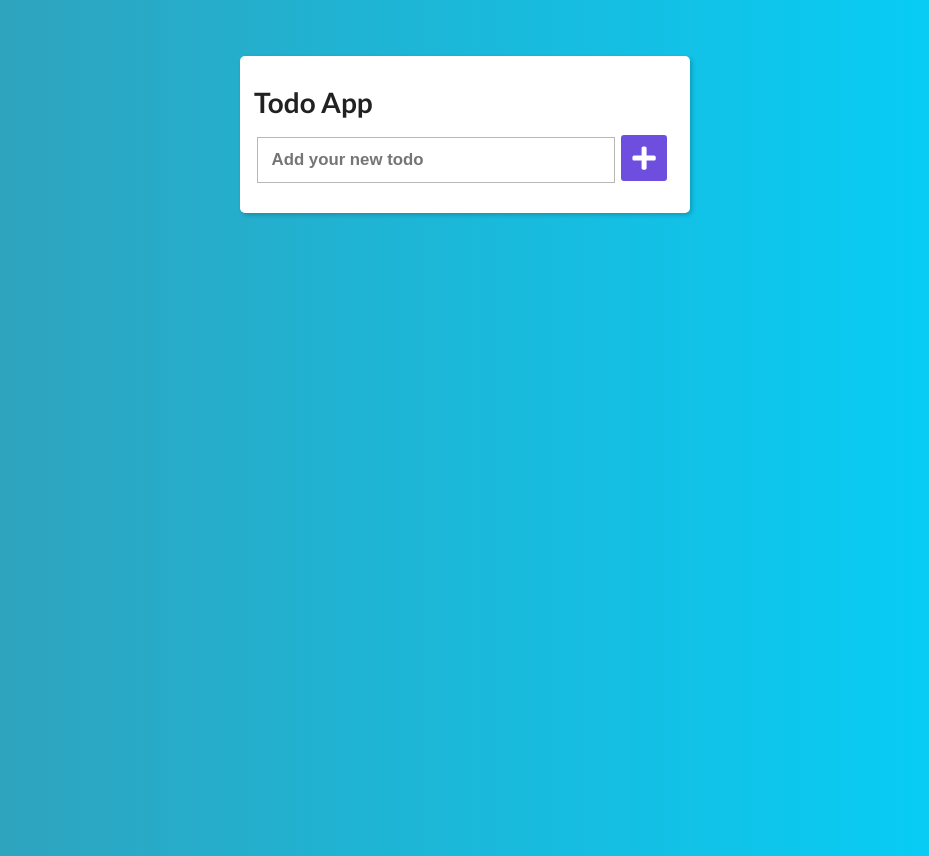
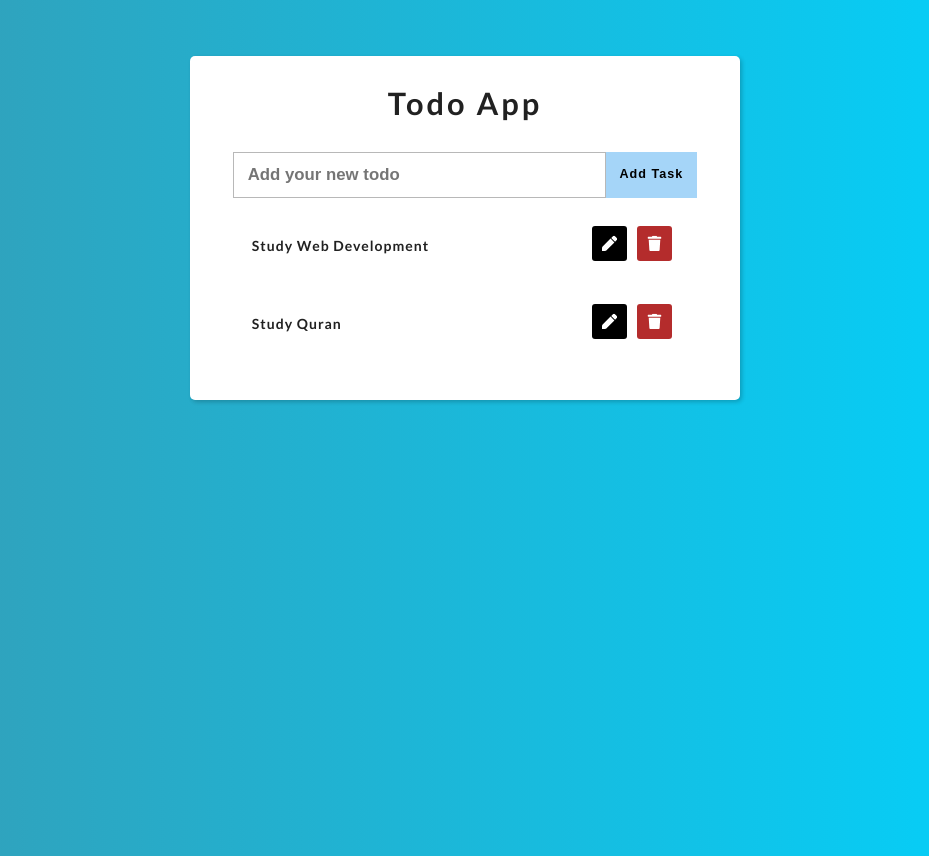
Before and after one commit to SheriefElnahas/16-React-Project-TodoList, a React (Vite) app: page / in a window 1280 px wide. Shown: the whole page, without its empty margins (175-1104 px from the left). Built offline with nearby package versions, Linux system fonts and the light colour scheme.

Commit message:
change todo to an object

```diff
--- a/package.json
+++ b/package.json
@@ -9,6 +9,7 @@
     "preview": "vite preview"
   },
   "dependencies": {
+    "nanoid": "^4.0.1",
     "react": "^18.2.0",
     "react-dom": "^18.2.0",
     "react-icons": "^4.7.1"
--- a/src/AddTodo.jsx
+++ b/src/AddTodo.jsx
@@ -1,8 +1,8 @@
 import { useState } from 'react';
-import { FaPlus } from 'react-icons/fa';
 
 function AddTodo({ onAddTodo }) {
   const [newTodo, setNewTodo] = useState('');
+
   const handleNewTodo = (e) => {
     setNewTodo(e.target.value);
   };
@@ -17,11 +17,9 @@ function AddTodo({ onAddTodo }) {
     <form onSubmit={handleSubmit}>
       <input className="add-todo" type="text" placeholder="Add your new todo" value={newTodo} onChange={handleNewTodo} />
 
-      <button className="todo-button">
-        <FaPlus />
-      </button>
+      <button className="btn-add-task">Add Task</button>
     </form>
   );
 }
-// FaPlusSquare
+
 export default AddTodo;
--- a/src/App.css
+++ b/src/App.css
@@ -5,15 +5,22 @@ body {
 
 .App {
   background: #fff;
-  width: 450px;
+  width: 550px;
   margin: 4rem auto;
   border-radius: 5px;
   box-shadow: 2px 2px 4px rgba(0, 0, 0, 0.2);
-  padding: 2rem 1rem;
+  padding: 2rem 3rem;
+}
+
+.App h1 {
+  text-align: center;
+  letter-spacing: 3px;
+  font-size: 2.2rem;
+  margin-bottom: 2rem;
 }
 
 .add-todo {
-  width: 85%;
+  width: 80%;
   padding: 1rem;
   border: 1px solid #b8b8b8;
   font-weight: bold;
@@ -28,17 +35,64 @@ form {
   justify-content: center;
 }
 
-.todo-button {
-  background: transparent;
+.btn-add-task {
+  background: #a5d5f8;
   border: none;
+  padding: 1.125rem 1rem;
+  cursor: pointer;
+  font-weight: bold;
+  transition: all 0.3s linear;
+  letter-spacing: 1px;
+  font-size: 0.9rem;
 }
 
-.todo-button svg {
-  background: #6d4ede;
+.btn-add-task:hover {
+  background: #49a6e9;
   color: #fff;
-  font-size: 3.3rem;
+}
+
+.todo-list {
+  list-style: none;
+  padding: 0;
+  margin-left: 3px;
+}
+.todo {
+  padding: 1rem 1.2rem;
+  margin: 10px 0;
+  font-weight: bold;
+  border-radius: 3px;
+  width: 98%;
+  display: flex;
+  justify-content: space-between;
+  align-items: center;
+  letter-spacing: 1px;
+}
+
+.todo:hover {
+  background: #00ffff;
+}
+.icons > svg {
+  transition: all 0.2s linear;
+}
+.icons > svg:hover {
+  transform: scale(1.1);
+}
+.icons svg:nth-child(2) {
+  background: #b42c2c;
+  color: #fff;
+  font-size: 2.5rem;
   padding: 0.7rem;
-  /* margin-left: 10px; */
+  margin-left: 10px;
   border-radius: 3px;
   cursor: pointer;
 }
+
+.icons svg:nth-child(1) {
+  background: #000000;
+  color: #fff;
+  font-size: 2.5rem;
+  padding: 0.7rem;
+  margin-left: 10px;
+  border-radius: 3px;
+  cursor: pointer;
+}
--- a/src/App.jsx
+++ b/src/App.jsx
@@ -1,20 +1,36 @@
 import './App.css';
+import { useState } from 'react';
 import AddTodo from './AddTodo';
+import TodoList from './TodoList';
 
-{
-  /* <FaTrash />
-      <FaPenSquare /> */
-}
-import { FaTrash } from 'react-icons/fa';
-import { FaPenSquare } from 'react-icons/fa';
+import { nanoid } from 'nanoid';
+
 function App() {
+  const [todos, setTodos] = useState([
+    {
+      taskName: 'Study Web Development',
+      taskId: nanoid(),
+    },
+    {
+      taskName: 'Study Quran',
+      taskId: nanoid(),
+    },
+  ]);
+
   const onAddTodo = (todo) => {
-    console.log('todo from app', todo);
+    const newTodo = {
+      taskName: todo,
+      taskId: nanoid(),
+    };
+    setTodos((prevTodos) => [...prevTodos, newTodo]);
   };
+
   return (
     <div className="App">
       <h1>Todo App</h1>
       <AddTodo onAddTodo={onAddTodo} />
+
+      <TodoList todos={todos} />
     </div>
   );
 }
--- /dev/null
+++ b/src/TodoList.jsx
@@ -0,0 +1,26 @@
+import React from 'react';
+
+import { FaTrash } from 'react-icons/fa';
+import { FaPen } from 'react-icons/fa';
+
+function TodoList({ todos, onEditTodo }) {
+  return (
+    <div>
+      <ul className="todo-list">
+        {todos.map((todo) => {
+          return (
+            <li className="todo" key={todo.taskId}>
+              {todo.taskName}
+              <div className="icons">
+                <FaPen />
+                <FaTrash />
+              </div>
+            </li>
+          );
+        })}
+      </ul>
+    </div>
+  );
+}
+
+export default TodoList;
```
Also changed, not shown: src/EditTodo.jsx (added, +16 -0 lines), 1 other file (tests, documents, lock files or other folders).
